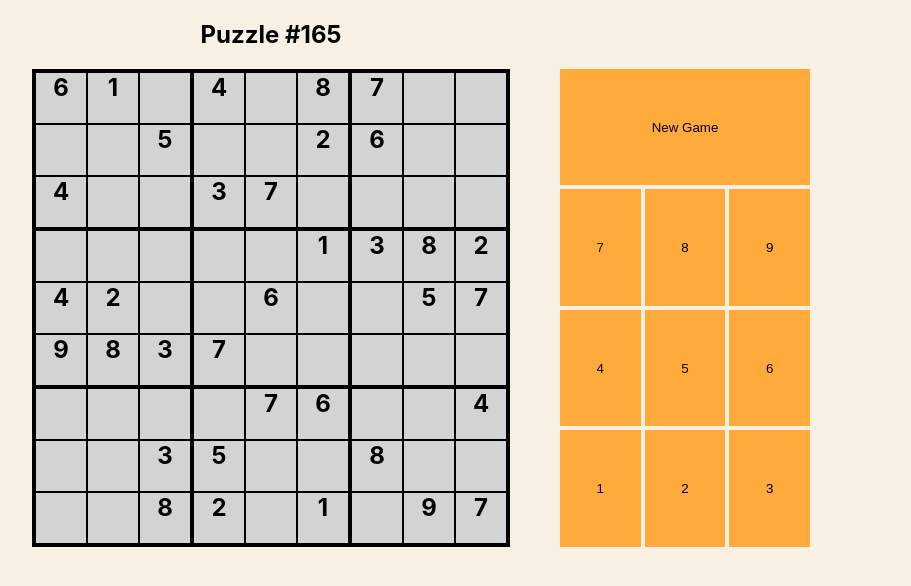
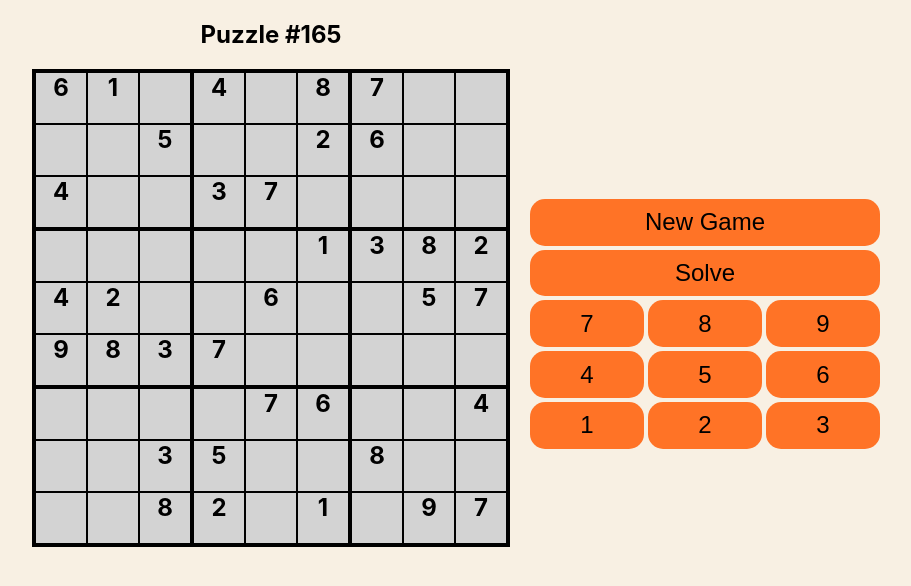
Before and after one commit to LoganHodgins/ReSudoNode, a React (Create React App) app in the folder client/: page / in a window 1280 px wide. Shown: the top 586 px of the page, without its empty margins (288-1199 px from the left). Built offline with nearby package versions, Linux system fonts and the light colour scheme.

Commit message:
Added styling for numpad and buttons

```diff
--- a/client/src/App.module.css
+++ b/client/src/App.module.css
@@ -2,7 +2,7 @@
   display: grid;
   grid-template-columns: 1fr 1fr;
   width: 50%;
-  column-gap: 50px;
+  column-gap: 20px;
   margin: 0 auto;
 }
 
--- a/client/src/components/UI/Button.module.css
+++ b/client/src/components/UI/Button.module.css
@@ -1,8 +1,14 @@
 .numpad-item {
   border: none;
-  background-color: #FFAA3B;
+  background-color: #FF7326;
+  border-radius: 15px;
+  font-size: 24px;
 }
 
 .numpad-item:hover {
-  background-color: #FA8F04;
+  background-color: #FA6122;
 }
+
+.numpad-item:active {
+  background-color: #E84F0B;
+}
--- a/client/src/components/UI/Numpad.js
+++ b/client/src/components/UI/Numpad.js
@@ -5,6 +5,7 @@ import classes from './Numpad.module.css';
 const Numpad = () => {
   return (<div className={classes.numpad}>
     <Button value={'New Game'} style={{gridColumn: '1/4'}}/>
+    <Button value={'Solve'} style={{gridColumn: '1/4'}}/>
     <Button value={7}/><Button value={8}/><Button value={9}/>
     <Button value={4}/><Button value={5}/><Button value={6}/>
     <Button value={1}/><Button value={2}/><Button value={3}/>
--- a/client/src/components/UI/Numpad.module.css
+++ b/client/src/components/UI/Numpad.module.css
@@ -3,5 +3,7 @@
   grid-template-columns: repeat(3, 1fr);
   row-gap: 4px;
   column-gap: 4px;
-  width: 250px;
+  width: 350px;
+  height: 250px;
+  margin-top: 130px;
 }
```
